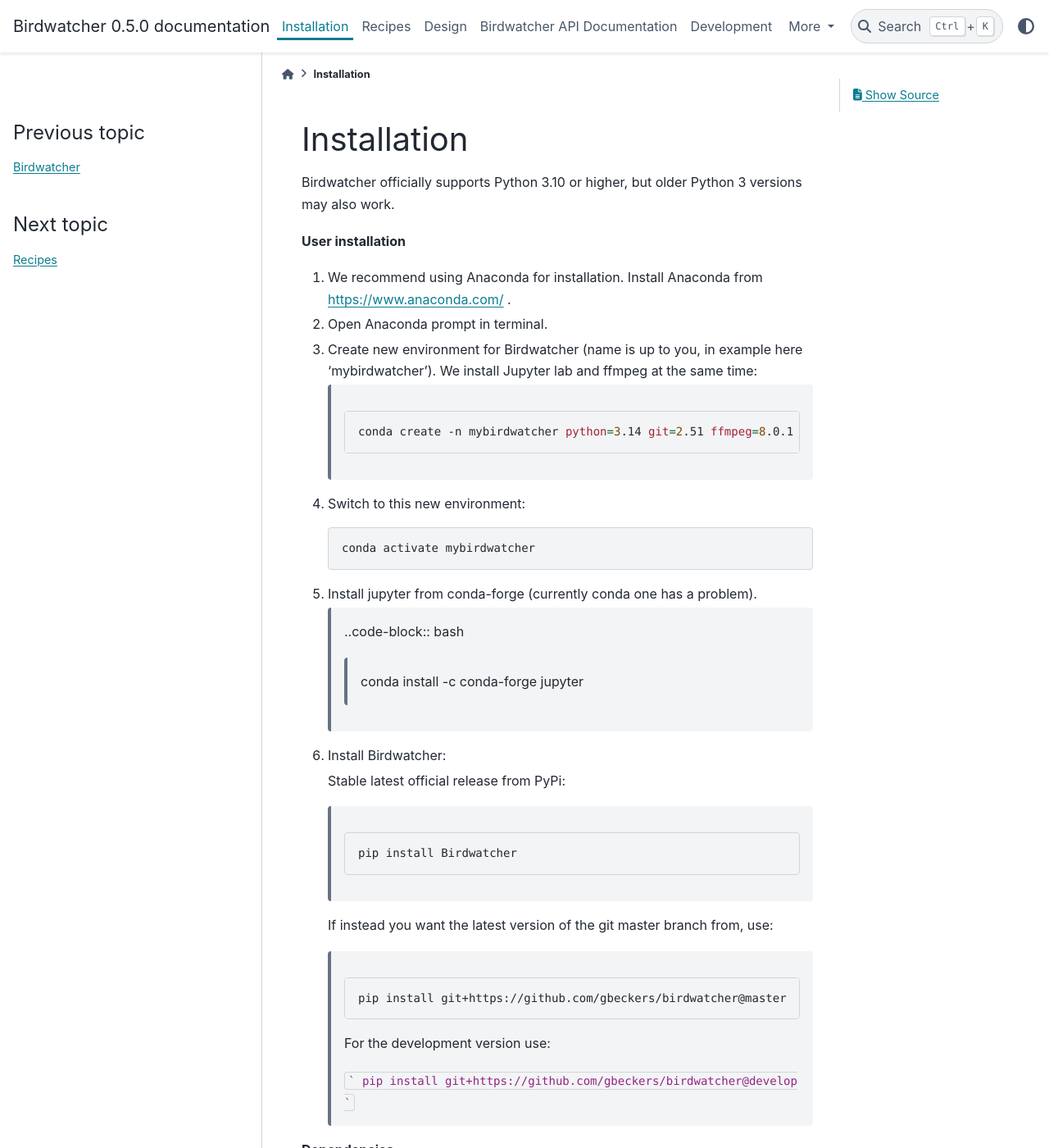
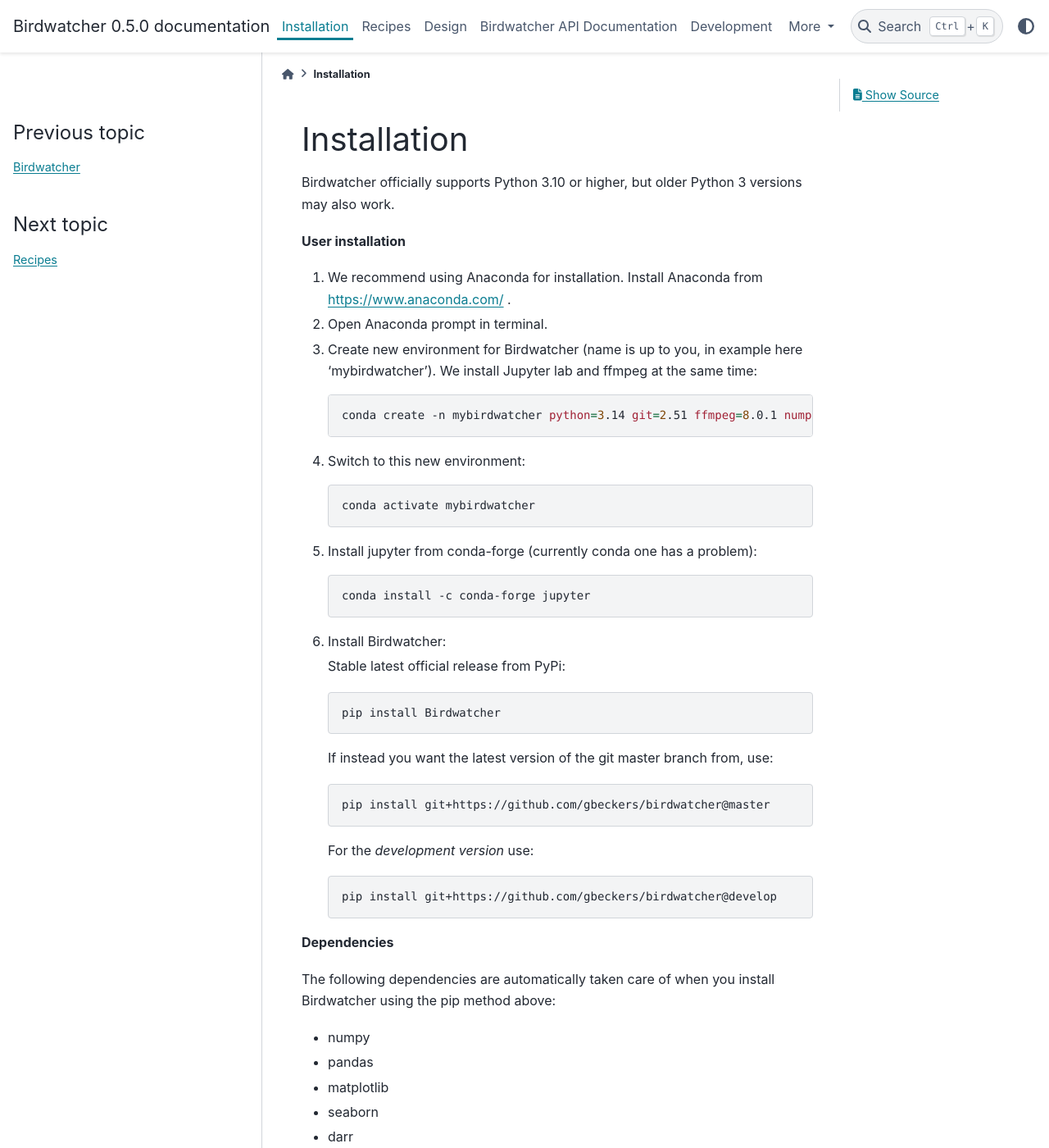
Before and after one commit to gbeckers/Birdwatcher, a Sphinx documentation site: the page built from docs/installation.rst, in a window 1280 px wide and 1400 px high. Shown: the whole window at 82% size. Built offline with Sphinx 7.4.7 and the PyData theme 0.15.4, drawn with Linux system fonts in a browser that asks for light colours.

Commit message:
fixed small problems formatting docs

````diff
--- a/docs/installation.rst
+++ b/docs/installation.rst
@@ -15,9 +15,9 @@
 
 #. Create new environment for Birdwatcher (name is up to you, in example here 'mybirdwatcher'). We install Jupyter lab and ffmpeg at the same time:
 
-    .. code-block:: bash
+   .. code-block:: bash
 
-      conda create -n mybirdwatcher python=3.14 git=2.51 ffmpeg=8.0.1 numpy=2.4.2 matplotlib=3.10.8 pandas=3.0.0 seaborn=0.13.2
+     conda create -n mybirdwatcher python=3.14 git=2.51 ffmpeg=8.0.1 numpy=2.4.2 matplotlib=3.10.8 pandas=3.0.0 seaborn=0.13.2
 
 #. Switch to this new environment:
 
@@ -25,9 +25,9 @@
 
       conda activate mybirdwatcher
 
-#. Install jupyter from conda-forge (currently conda one has a problem).
+#. Install jupyter from conda-forge (currently conda one has a problem):
 
-    ..code-block:: bash
+   .. code-block:: bash
 
       conda install -c conda-forge jupyter
 
@@ -36,21 +36,21 @@
 
    Stable latest official release from PyPi:
 
-    .. code-block:: bash
+   .. code-block:: bash
 
       pip install Birdwatcher
 
    If instead you want the latest version of the git master branch from, use:
 
-    .. code-block:: bash
+   .. code-block:: bash
 
       pip install git+https://github.com/gbeckers/birdwatcher@master
 
-    For the development version use:
+   For the *development version* use:
 
-    ```
-    pip install git+https://github.com/gbeckers/birdwatcher@develop
-    ```
+   .. code-block:: bash
+
+      pip install git+https://github.com/gbeckers/birdwatcher@develop
 
 
 **Dependencies**
````
